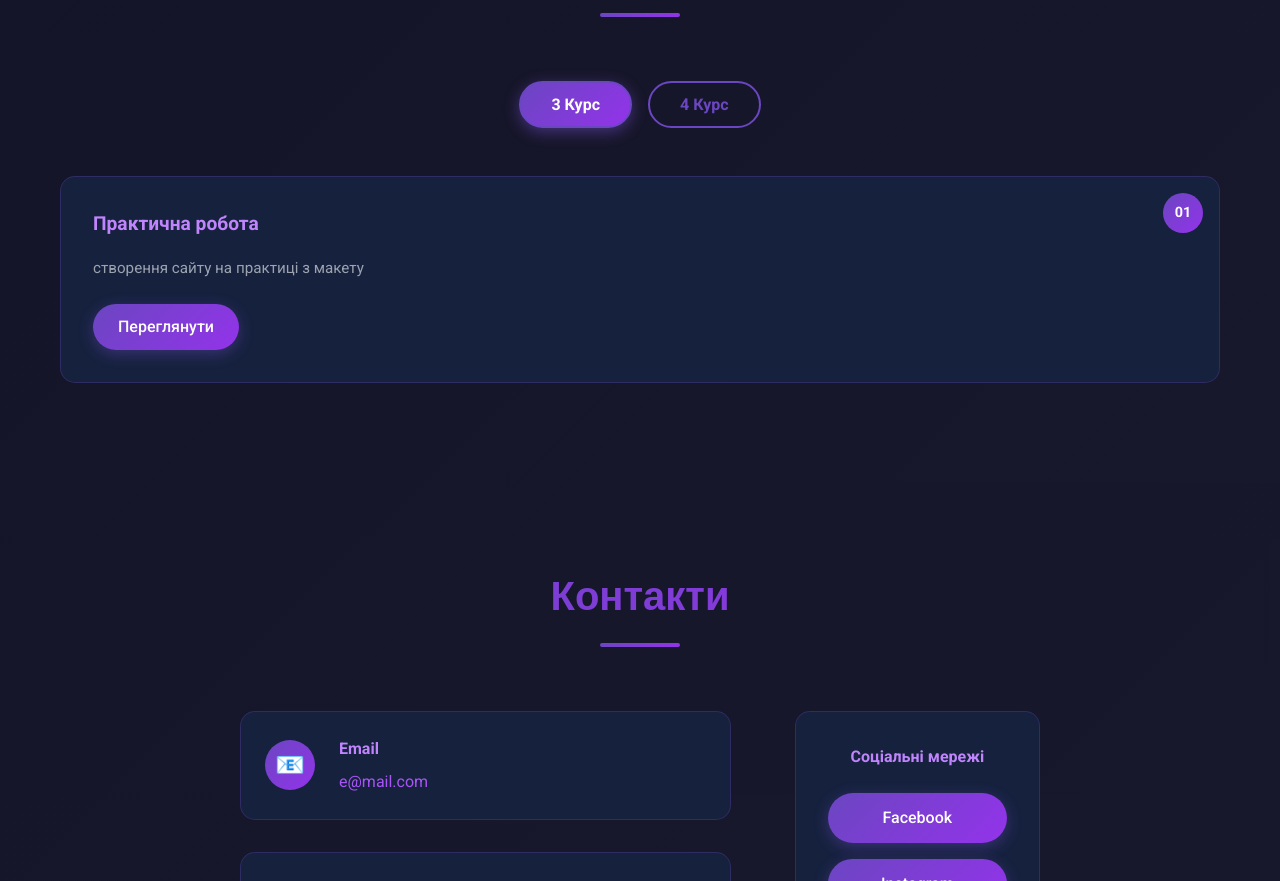
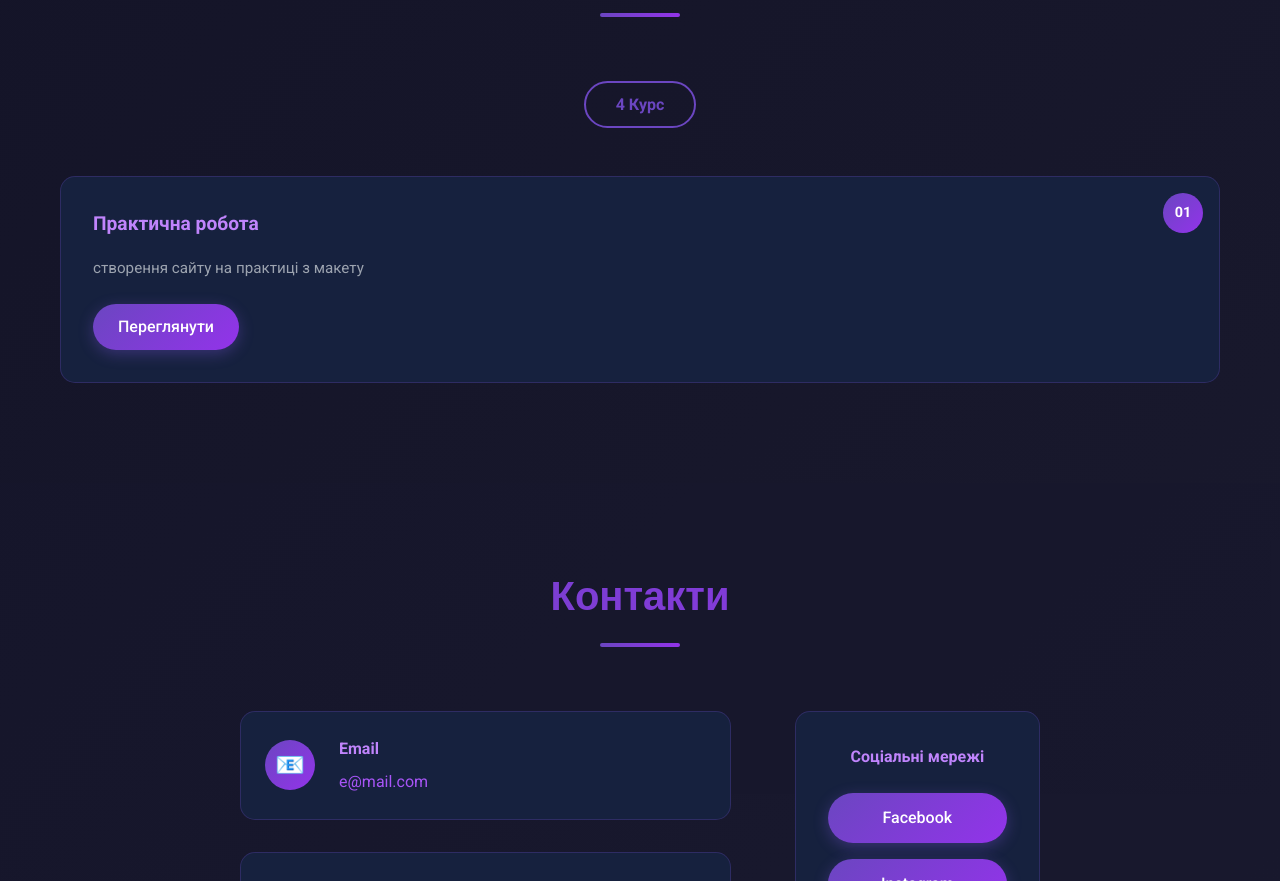
Before and after one commit to smushakbohdan/smushakbohdan.github.io, a plain HTML site: page index.html in a window 1280 px wide. Shown: the part 2509-3390 px from the top of the page. Drawn offline with Linux system fonts and the light colour scheme.

Commit message:
Update index.html

```diff
--- a/index.html
+++ b/index.html
@@ -158,7 +158,6 @@
       </div>
       <!-- Course Tabs -->
       <div class="course-tabs">
-        <button class="tab-button active" data-course="course3">3 Курс</button>
         <button class="tab-button" data-course="course4">4 Курс</button>
       </div>
       <!-- Course 4 Works-->
```
